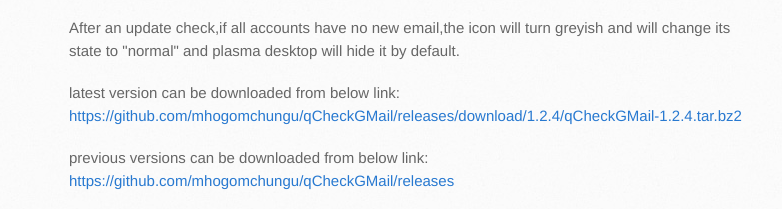
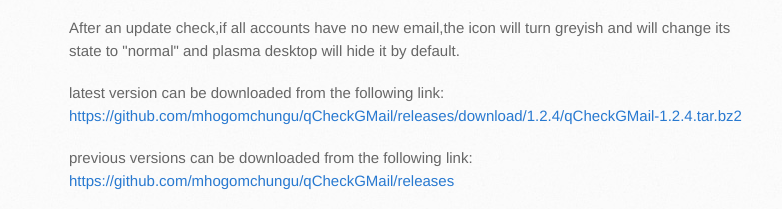
Before and after one commit to mhogomchungu/qCheckGMail, a plain HTML site: page index.html in a window 1280 px wide. Shown: the part 1017-1226 px from the top of the page, without its empty margins (101-883 px from the left). Drawn offline with Linux system fonts and the light colour scheme.

```diff
--- a/index.html
+++ b/index.html
@@ -58,10 +58,10 @@
 
 <p>After an update check,if all accounts have no new email,the icon will turn greyish and will change its state to "normal" and plasma desktop will hide it by default.</p>
 
-<p>latest version can be downloaded from below link:
+<p>latest version can be downloaded from the following link:
 <a href="https://github.com/mhogomchungu/qCheckGMail/releases/download/1.2.4/qCheckGMail-1.2.4.tar.bz2">https://github.com/mhogomchungu/qCheckGMail/releases/download/1.2.4/qCheckGMail-1.2.4.tar.bz2</a></p>
 
-<p>previous versions can be downloaded from below link:
+<p>previous versions can be downloaded from the following link:
 <a href="https://github.com/mhogomchungu/qCheckGMail/releases">https://github.com/mhogomchungu/qCheckGMail/releases</a></p>
 
 <h1>
```
Also changed, not shown: params.json (+1 -1 lines).
